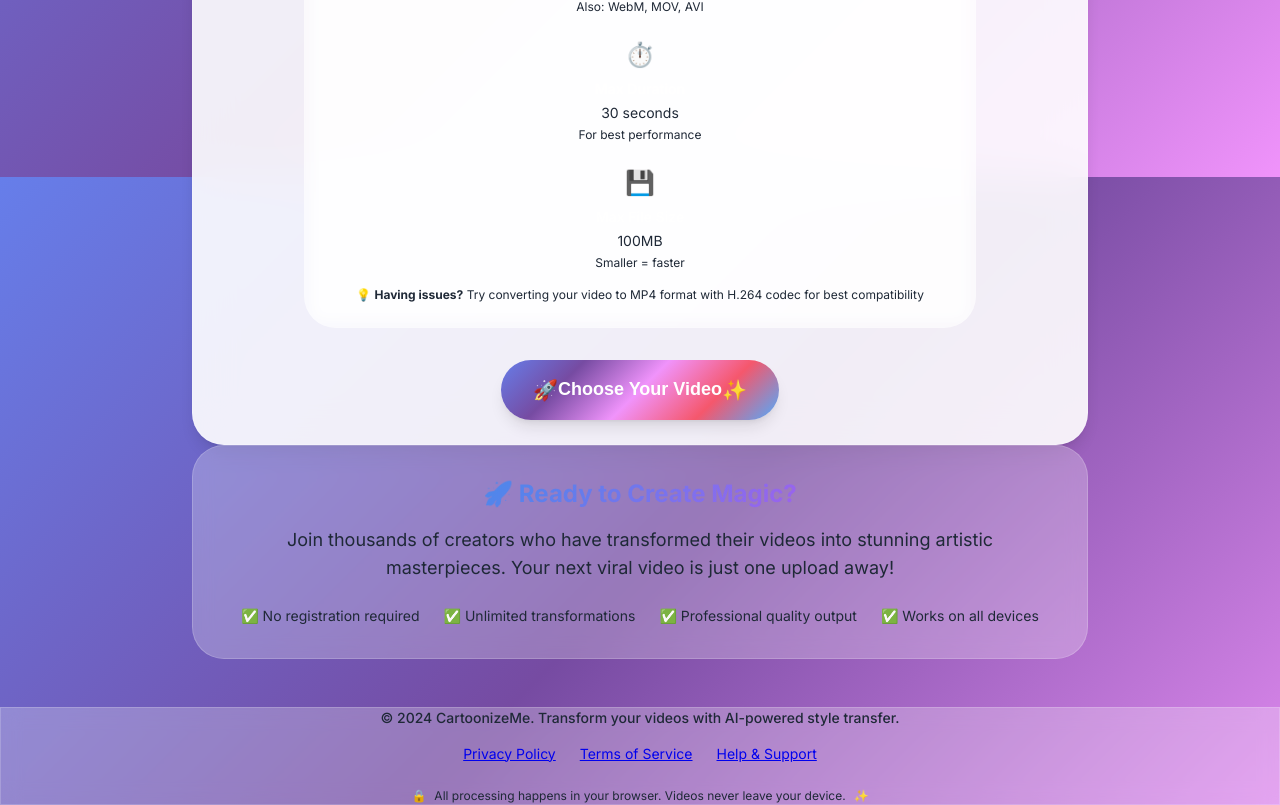
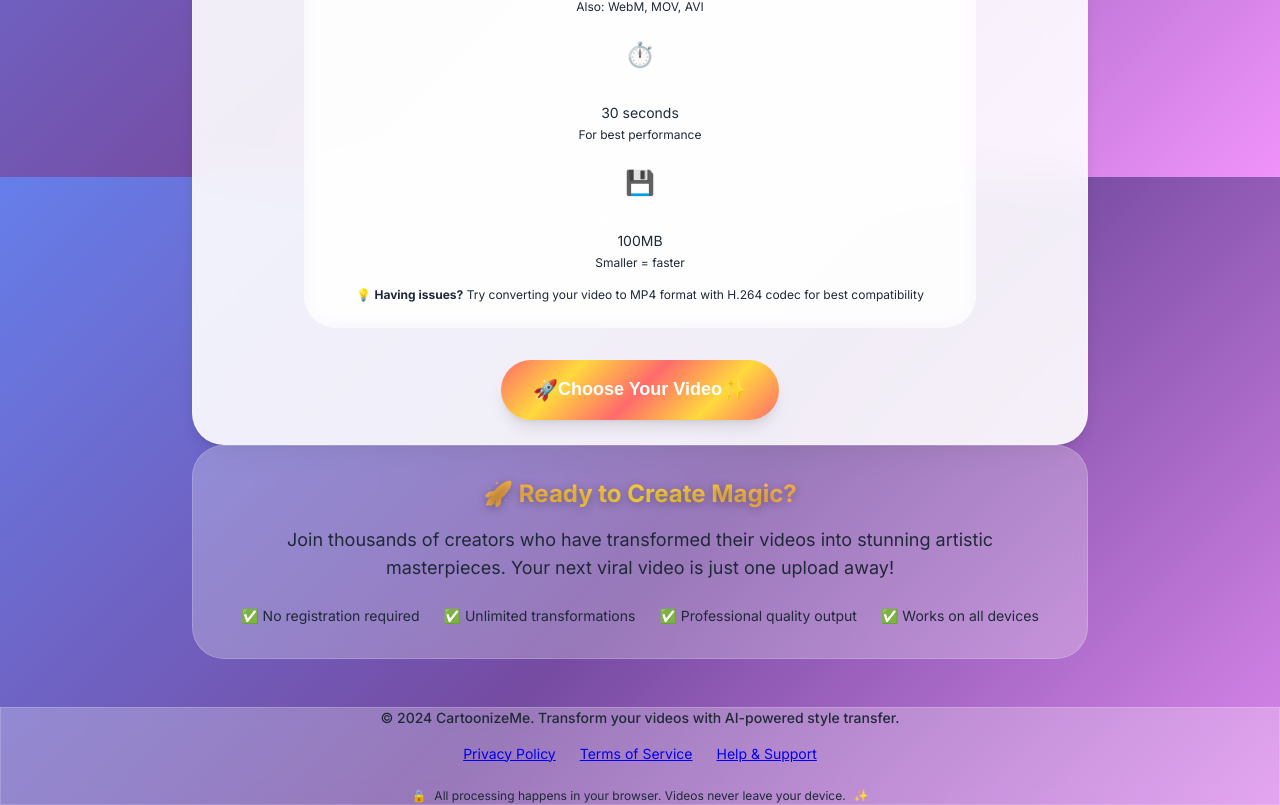
Before and after one commit to Seanmdavis24/CS3660-P2-AI-Project, a React app: page / in a window 1280 px wide. Shown: the part 623-1428 px from the top of the page. Built offline with nearby package versions, Linux system fonts and the light colour scheme.

Commit message:
Made style changes for accessibility and readability.

```diff
--- a/src/components/ResultsViewer.js
+++ b/src/components/ResultsViewer.js
@@ -13,7 +13,9 @@ function ResultsViewer() {
         processingState,
         currentVideo,
         selectedStyle,
-        startNewVideo
+        startNewVideo,
+        setSelectedStyle,
+        setAppState
     } = useContext(AppContext);
 
     const [isPlaying, setIsPlaying] = useState({ original: false, processed: false });
@@ -568,8 +570,8 @@ function ResultsViewer() {
                         <button
                             className="btn glass text-white hover:bg-white/20 transition-all duration-300"
                             onClick={() => {
-                                // Reset to style selection with same video
-                                window.location.hash = '#style-selection';
+                                setSelectedStyle(null);
+                                setAppState('styleSelection');
                             }}
                         >
                             <span className="mr-2">🎨</span>
--- a/src/styles/global.css
+++ b/src/styles/global.css
@@ -153,11 +153,11 @@ body::before {
     --error-900: #7f1d1d;
 
     /* Gradients */
-    --gradient-primary: linear-gradient(135deg, var(--primary-500), var(--secondary-500));
-    --gradient-secondary: linear-gradient(135deg, var(--secondary-500), var(--accent-500));
-    --gradient-rainbow: linear-gradient(135deg, #667eea 0%, #764ba2 25%, #f093fb 50%, #f5576c 75%, #4facfe 100%);
-    --gradient-sunset: linear-gradient(135deg, #fa709a 0%, #fee140 100%);
-    --gradient-ocean: linear-gradient(135deg, #667eea 0%, #764ba2 100%);
+    --gradient-primary: linear-gradient(135deg, #ff6b6b 0%, #ffd93d 50%, #ff6b6b 100%);
+    --gradient-secondary: linear-gradient(135deg, #00b894 0%, #00cec9 50%, #0984e3 100%);
+    --gradient-rainbow: linear-gradient(135deg, #ff6b6b 0%, #ffd93d 25%, #ff6b6b 50%, #ffd93d 75%, #ff6b6b 100%);
+    --gradient-sunset: linear-gradient(135deg, #ff6b6b 0%, #ffd93d 100%);
+    --gradient-ocean: linear-gradient(135deg, #00b894 0%, #0984e3 100%);
 
     /* ... existing spacing, border radius, shadows, transitions, typography, z-index values ... */
     --space-1: 0.25rem;
@@ -1461,6 +1461,7 @@ body::before {
     -webkit-background-clip: text;
     background-clip: text;
     -webkit-text-fill-color: transparent;
+    text-shadow: 0 2px 10px rgba(0, 0, 0, 0.3);
 }
 
 .text-gradient-rainbow {
@@ -1468,6 +1469,7 @@ body::before {
     -webkit-background-clip: text;
     background-clip: text;
     -webkit-text-fill-color: transparent;
+    text-shadow: 0 2px 10px rgba(0, 0, 0, 0.3);
 }
 
 .bg-clip-text {
```
